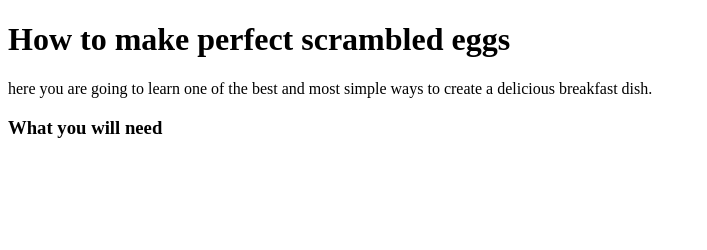
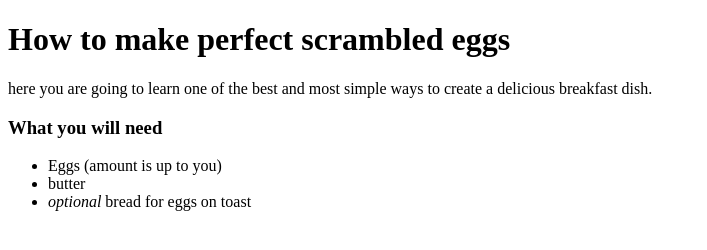
Before and after one commit to jolt2525/odin-recipes, a plain HTML site: page recipes/egg.html in a window 1280 px wide. Shown: the whole page, without its empty margins (0-707 px from the left). Drawn offline with Linux system fonts and the light colour scheme.

```diff
--- a/recipes/egg.html
+++ b/recipes/egg.html
@@ -14,5 +14,12 @@
         <p>
             <h3>What you will need</h3>
         </p>
+        <p>
+            <ul>
+                <li>Eggs (amount is up to you)</li>
+                <li>butter</li>
+                <li><em>optional</em> bread for eggs on toast</li>
+            </ul>
+        </p>
     </body>
 </html>
```
Also changed, not shown: index.html (+5 -0 lines).
